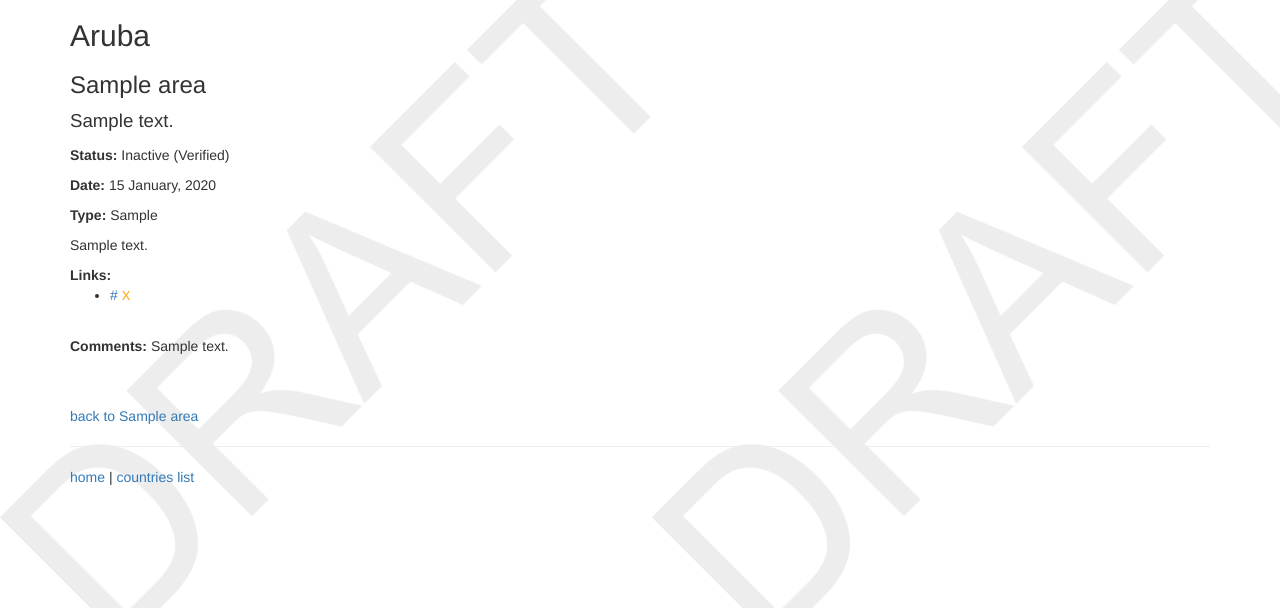
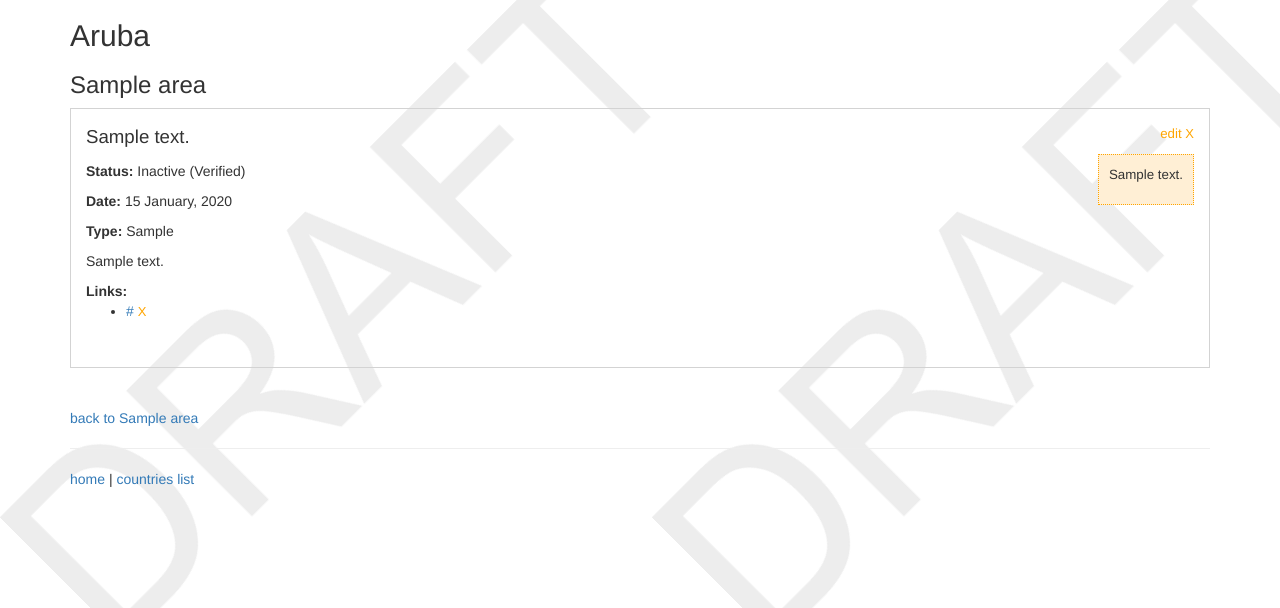
Before and after one commit to xpatiate/climate-emergency-declarations, a Django app: page /cegov/declaration/1/ in a window 1280 px wide. Shown: the part 51-659 px from the top of the page. Run offline with Django 3.2, Linux system fonts and the light colour scheme; a user stored in the database is signed in; data comes from the database, SQL or seed files in the repository; tables that the repository leaves empty hold one stand-in row (values such as "Sample post"); data that the repository does not hold is empty; parts of the project's set-up code (start-up, migrations or seed data) failed here and were passed over; some libraries are stand-ins or nearby versions.

Commit message:
put admin options/details in right-hand corner of object view

```diff
--- a/govtrack/static/govtrack/style.css
+++ b/govtrack/static/govtrack/style.css
@@ -24,10 +24,6 @@
 tr.country-total {
     background-color: #eeeeee;
 }
-.declaration-options  {
-    display: inline;
-    font-size: small;
-}
 .view-area, .view-structure {
     display: inline;
     background-color: white;
@@ -42,27 +38,6 @@
 }
 .view-area:focus, .view-structure:focus {
     outline: 0;
-}
-.react-delete-link {
-    color: orange;
-    font-size: small;
-    display: inline;
-}
-div.react-delete-link a {
-    color: orange;
-}
-.edit-country a, .edit-area a, .edit-structure a, .edit-dec a {
-    color: orange;
-}
-.edit-structure {
-    font-size: small;
-    padding-left: 20px;
-    display: none;
-}
-.edit-area {
-    font-size: small;
-    padding-left: 20px;
-    display: none;
 }
 .link-area {
 }
@@ -120,6 +95,52 @@
   padding-left: 200px;
 }
 
+/* ADMIN VIEW */
+.admin-corner {
+    float: right;
+    max-width: 350px;
+    text-align: right;
+    font-size: 10pt;
+    padding-top: 0px;
+    padding-right: 0px;
+    padding-left: 10px;
+    padding-bottom: 10px;
+    margin-right: 0px;
+    margin-left: 20px;
+    margin-bottom: 20px;
+}
+.admin-view {
+    border: 1px dotted orange;
+    background-color: papayawhip;
+    padding: 10px;
+    margin-top: 10px;
+}
+.declaration-options  {
+    display: inline;
+    font-size: small;
+}
+.react-delete-link {
+    color: orange;
+    font-size: small;
+    display: inline;
+}
+div.react-delete-link a {
+    color: orange;
+}
+.edit-country a, .edit-area a, .edit-structure a, .edit-dec a {
+    color: orange;
+}
+.edit-structure {
+    font-size: small;
+    padding-left: 20px;
+    display: none;
+}
+.edit-area {
+    font-size: small;
+    padding-left: 20px;
+    display: none;
+}
+
 /* FORMS */
 /* Hide HTML5 Up and Down arrows. */
 input[type="number"]::-webkit-outer-spin-button, input[type="number"]::-webkit-inner-spin-button {
--- a/govtrack/templates/govtrack/countries.html
+++ b/govtrack/templates/govtrack/countries.html
@@ -12,7 +12,7 @@
         <th align='right'>Population</th>
         <th align='right'>Declared<br/>Population</th>
         <th align='right'>Structures</th>
-        <th align='right'>Records</th>
+        <th align='right'>Areas</th>
         <th align='right'>Declarations</th>
       </tr>
     {% for country in country_list %}
--- a/govtrack/templates/govtrack/declare.html
+++ b/govtrack/templates/govtrack/declare.html
@@ -49,15 +49,29 @@
 {% else %}
 
 {% block view %}
+<div class='object-view'>
+{% if user.is_authenticated %}
+    <div class='admin-corner'>
+    <div class='edit-dec' style="display: block;">
+    <a href='{% url 'declaration_edit' declaration.id %}'>edit</a>
+    {% with view='declaration_del' object=declaration %}
+        {% include 'govtrack/delete.html' %}
+    {% endwith %}
+    </div>
+    {% if user.is_authenticated and declaration.admin_notes %}
+     <div class='admin-view'>
+     <p>{{ declaration.admin_notes }}</p>
+     </div>
+    {% endif %}
+    </div>
+{% endif %}
 <p class='dec-summary'>{{ declaration.description_short }}</p>
 <p><b>Status:</b> {{ declaration.status_name }} {% if declaration.verified %} (Verified){%endif%}</p>
 <p><b>Date:</b> {{ declaration.display_event_date }}</p>
 <p><b>Type:</b> {{ declaration.declaration_type }}</p>
 <p>{{ declaration.description_long }}</p>
 {% include 'govtrack/links.html' %}
-{% if user.is_authenticated %}
-<p><b>Comments:</b> {{ declaration.admin_notes }}</p>
-{% endif %}
+</div>
 {% endblock %}
 
 {% if user.is_authenticated %}
```
Also changed, not shown: govtrack/templates/govtrack/area.html (+23 -18 lines), govtrack/templates/govtrack/country.html (+11 -3 lines).
